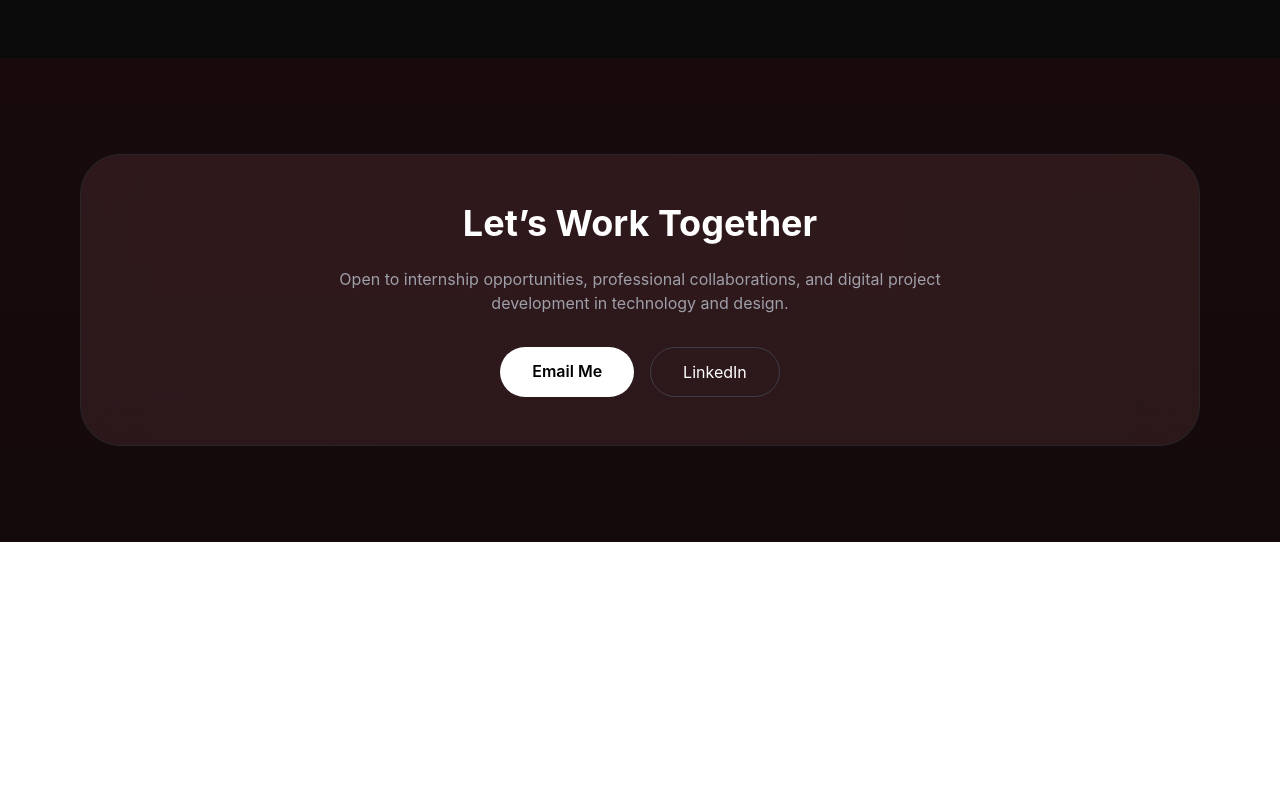
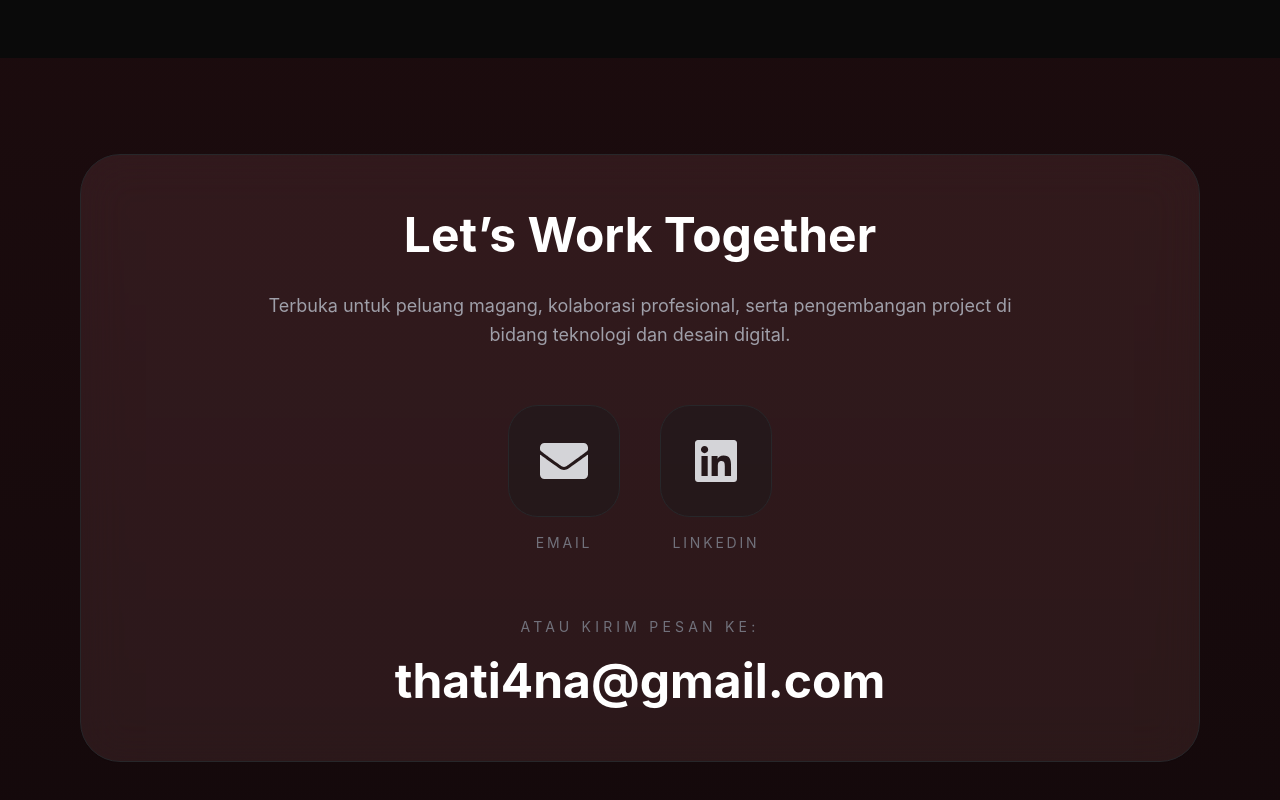
Before and after one commit to thatiananabila/Portofolio, a React (Vite) app: page / in a window 1280 px wide. Shown: the part 3871-4671 px from the top of the page. Before the commit the page ends 4413 px from the top, so only its background shows below. Built offline with nearby package versions, Linux system fonts and the light colour scheme.

Commit message:
re-redesign contact section

```diff
--- a/src/App.jsx
+++ b/src/App.jsx
@@ -1,4 +1,5 @@
 import { useState } from 'react'
+import { FaLinkedin, FaEnvelope } from 'react-icons/fa'
 
 import gmuCert from './assets/certificates/gmu.png';
 import gaoCert from './assets/certificates/gao.png';
@@ -646,35 +647,75 @@ export default function App() {
 
 
       {/* CONTACT */}
+{/* CONTACT */}
 <section className="px-8 md:px-20 py-24">
-        <div className="bg-gradient-to-r from-rose-300/10 to-red-300/10 border border-zinc-800 rounded-[40px] p-12 text-center backdrop-blur-xl">
-          <h2 className="text-4xl font-bold mb-6">
+
+  <div className="bg-gradient-to-r from-rose-300/10 to-red-300/10 border border-zinc-800 rounded-[40px] p-14 text-center backdrop-blur-xl">
+
+    <h2 className="text-5xl font-bold mb-8">
       Let’s Work Together
     </h2>
 
-          <p className="text-zinc-400 mb-8 max-w-2xl mx-auto">
-            Open to internship opportunities, professional collaborations,
-and digital project development in technology and design.
+    <p className="text-zinc-400 text-lg leading-relaxed max-w-3xl mx-auto mb-14">
+      Terbuka untuk peluang magang, kolaborasi profesional,
+      serta pengembangan project di bidang teknologi dan desain digital.
     </p>
 
-          <div className="flex justify-center gap-4 flex-wrap">
-            <a
-  href="mailto:thati4na@gmail.com"
-  className="bg-white text-black px-8 py-3 rounded-full font-semibold hover:scale-105 transition duration-300"
->
-  Email Me
-</a>
+    {/* ICONS */}
+    <div className="flex justify-center gap-10 mb-16">
 
+      {/* EMAIL */}
+      <div className="flex flex-col items-center gap-4">
+
+        <div className="w-28 h-28 rounded-[30px] border border-zinc-800 bg-zinc-900/40 flex items-center justify-center hover:border-rose-300 transition duration-300">
+
+          <FaEnvelope className="text-5xl text-zinc-300" />
+
+        </div>
+
+        <p className="tracking-[0.2em] text-sm text-zinc-500 uppercase">
+          Email
+        </p>
+
+      </div>
+
+      {/* LINKEDIN */}
       <a
         href="https://id.linkedin.com/in/thatiananabila"
         target="_blank"
         rel="noreferrer"
-  className="border border-zinc-700 px-8 py-3 rounded-full hover:bg-zinc-900 transition duration-300"
+        className="flex flex-col items-center gap-4"
       >
+
+        <div className="w-28 h-28 rounded-[30px] border border-zinc-800 bg-zinc-900/40 flex items-center justify-center hover:border-rose-300 transition duration-300">
+
+          <FaLinkedin className="text-5xl text-zinc-300" />
+
+        </div>
+
+        <p className="tracking-[0.2em] text-sm text-zinc-500 uppercase">
           LinkedIn
+        </p>
+
       </a>
+
     </div>
+
+    {/* EMAIL TEXT */}
+    <div>
+
+      <p className="tracking-[0.3em] uppercase text-zinc-500 text-sm mb-5">
+        Atau kirim pesan ke:
+      </p>
+
+      <h3 className="text-4xl md:text-5xl font-bold text-white break-all">
+        thati4na@gmail.com
+      </h3>
+
     </div>
+
+  </div>
+
 </section>
     </div>
   );
```
Lines whose indentation alone changed are shown as unchanged.
